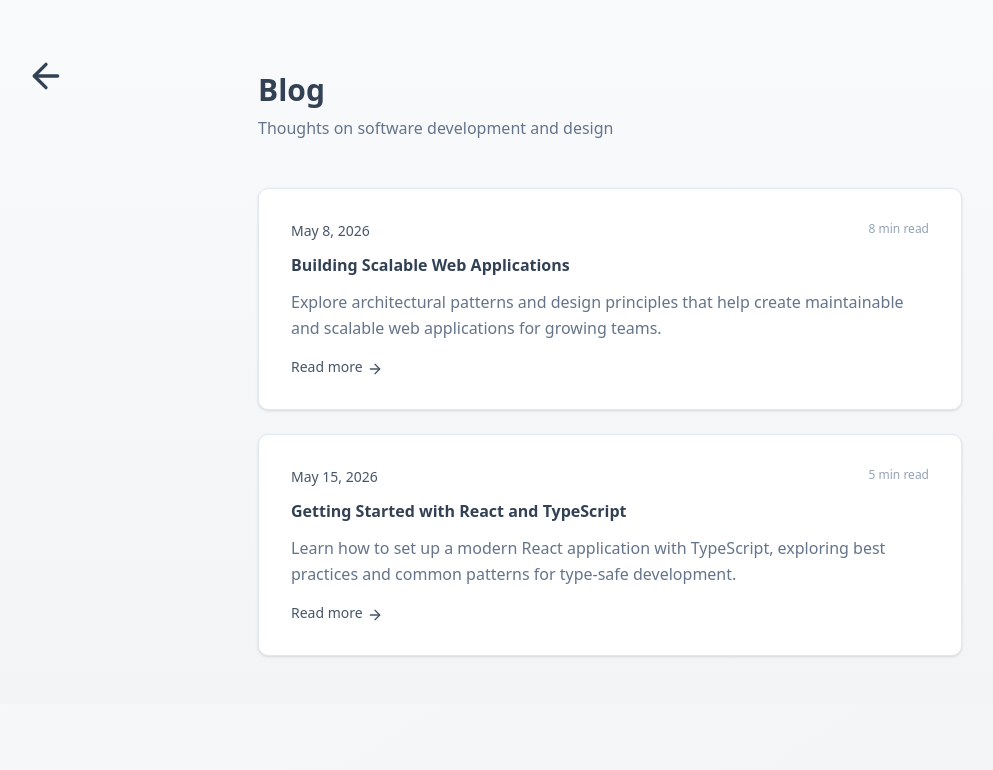
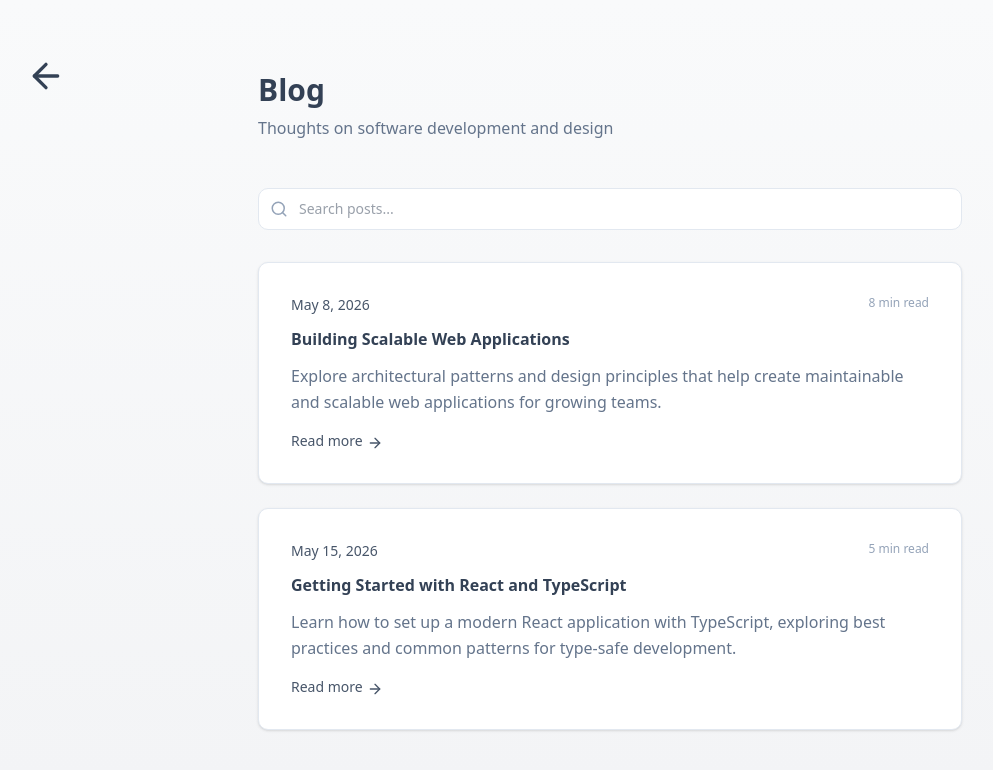
Before and after one commit to MChandra111/CreativePortfolioWebsite, a Next.js app in the folder porfolio/: page /blog in a window 1280 px wide. Shown: the top 770 px of the page, without its empty margins (30-1023 px from the left). Built offline with nearby package versions, Linux system fonts and the light colour scheme.

Commit message:
Added search functionality + Tag functionality to blog page

```diff
--- a/porfolio/app/blog/page.tsx
+++ b/porfolio/app/blog/page.tsx
@@ -1,6 +1,6 @@
 "use client"
-import React from "react";
-import { ArrowRight } from "lucide-react";
+import React, { useMemo, useState } from "react";
+import { ArrowRight, Search } from "lucide-react";
 import { motion } from "framer-motion";
 
 const blogPosts = [
@@ -10,6 +10,7 @@ const blogPosts = [
     date: "2026-05-15",
     excerpt: "Learn how to set up a modern React application with TypeScript, exploring best practices and common patterns for type-safe development.",
     readTime: "5 min read",
+    tags: ["Artificial Intelligence", "Real Things"]
   },
   {
     id: 2,
@@ -17,6 +18,7 @@ const blogPosts = [
     date: "2026-05-08",
     excerpt: "Explore architectural patterns and design principles that help create maintainable and scalable web applications for growing teams.",
     readTime: "8 min read",
+    tags: ["Web Apps"]
   },
 ];
 
@@ -66,6 +68,21 @@ function BlogPostCard({ post, index }: { post: typeof blogPosts[0]; index: numbe
 }
 
 export default function BlogPage() {
+  const [query, setQuery] = useState("");
+
+  const filteredPosts = useMemo(() => {
+    const posts = blogPosts.toReversed();
+    const normalizedQuery = query.trim().toLowerCase();
+    if (!normalizedQuery) return posts;
+
+    return posts.filter(
+      (post) =>
+        post.title.toLowerCase().includes(normalizedQuery) ||
+        post.excerpt.toLowerCase().includes(normalizedQuery) ||
+        post.tags.some((tag) => tag.toLowerCase().includes(normalizedQuery))
+    );
+  }, [query]);
+
   return (
     <div className="size-full overflow-auto" style={{ background: "linear-gradient(to bottom, #F9FAFB, #F3F4F6)" }}>
       <div className="max-w-3xl mx-auto px-8 py-12">
@@ -76,15 +93,38 @@ export default function BlogPage() {
           </div>
         </div>
 
+        <div className="relative mb-8">
+          <Search
+            size={18}
+            className="pointer-events-none absolute left-3 top-1/2 -translate-y-1/2"
+            style={{ color: "#94A3B8" }}
+          />
+          <input
+            type="search"
+            value={query}
+            onChange={(e) => setQuery(e.target.value)}
+            placeholder="Search posts..."
+            aria-label="Search blog posts"
+            className="w-full rounded-lg border bg-white py-2.5 pl-10 pr-4 text-sm outline-none transition-shadow focus:ring-2 focus:ring-[#334155]/20"
+            style={{ borderColor: "#E2E8F0", color: "#334155" }}
+          />
+        </div>
+
         <motion.div
           className="flex flex-col gap-6"
           initial={{ opacity: 0 }}
           animate={{ opacity: 1 }}
           transition={{ duration: 0.2 }}
         >
-          {blogPosts.toReversed().map((post, index) => (
-            <BlogPostCard key={post.id} post={post} index={index} />
-          ))}
+          {filteredPosts.length === 0 ? (
+            <p className="py-12 text-center" style={{ color: "#64748B" }}>
+              No posts found for &ldquo;{query.trim()}&rdquo;.
+            </p>
+          ) : (
+            filteredPosts.map((post, index) => (
+              <BlogPostCard key={post.id} post={post} index={index} />
+            ))
+          )}
         </motion.div>
       </div>
     </div>
```
